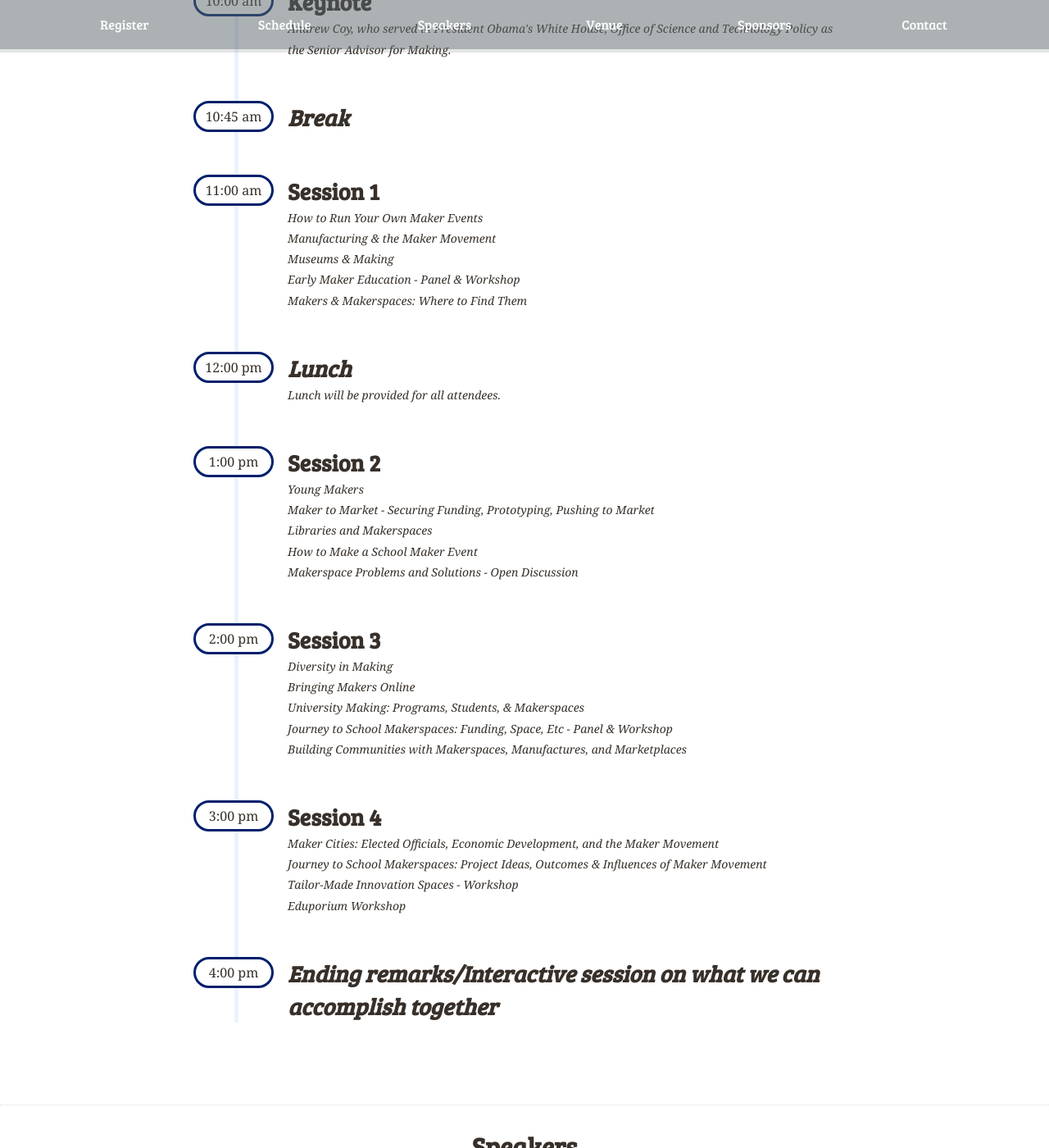
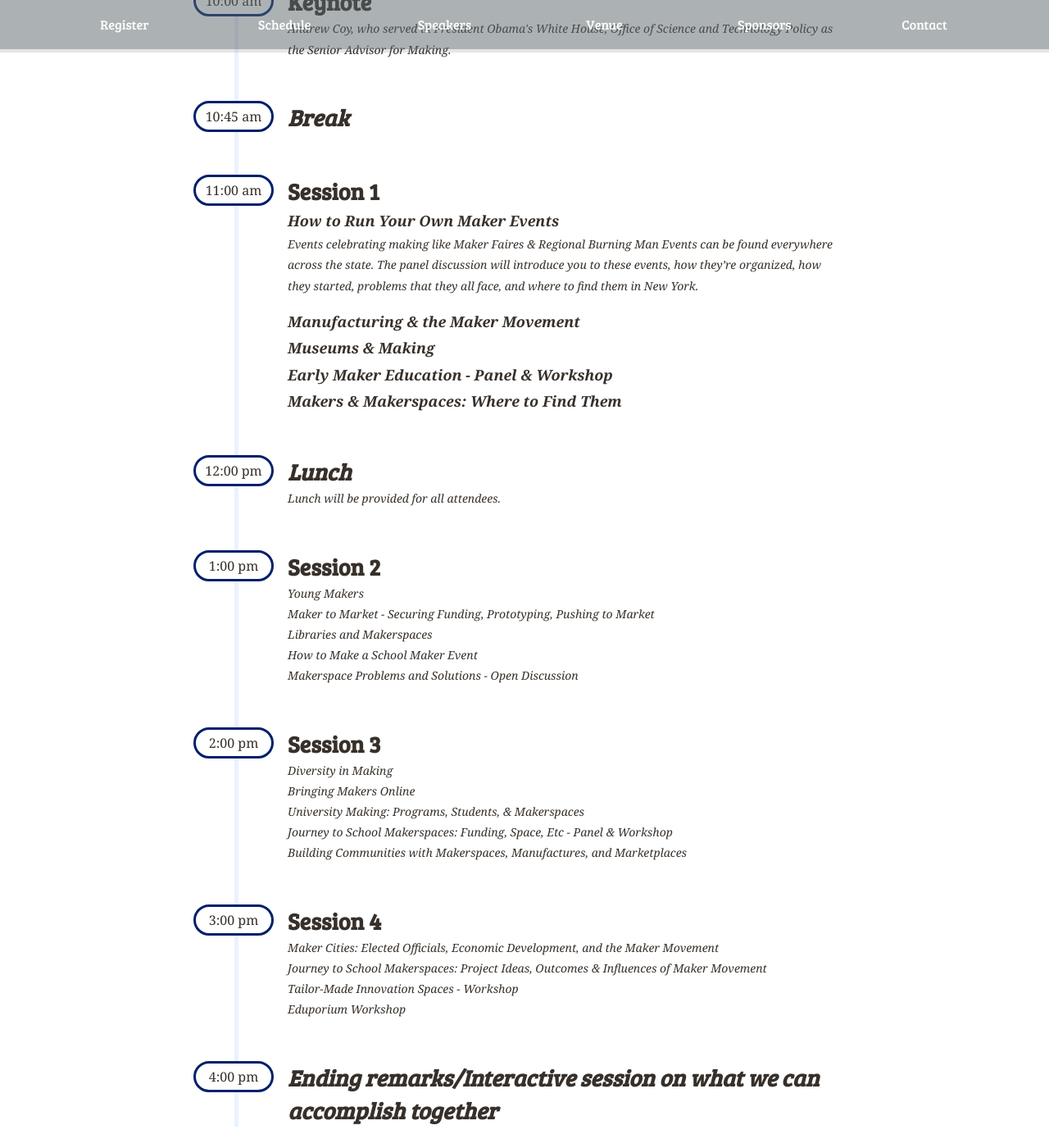
Before and after one commit to nysmakers/nysmakers.github.io, a Jekyll site: the page built from index.html, in a window 1280 px wide and 1400 px high, scrolled down 1976 px. Shown: the whole window at 82% size. Built offline with Jekyll 4.4.1, drawn with Linux system fonts in a browser that asks for light colours; some web fonts are replaced; comment, search, counter and statistics services are not loaded.

Commit message:
Added first panel description

```diff
--- a/2017/stylesheets/responsive.css
+++ b/2017/stylesheets/responsive.css
@@ -186,6 +186,10 @@ section {
   #schedule .fullschedule .break h2 {
     font-size: 24px;
     font-style: italic; }
+  #schedule .fullschedule .topicname{
+      font-weight: bold;
+      font-size: 18px;
+    }
   #schedule .fullschedule .slot {
     position: relative;
     padding-left: 60px;
@@ -216,6 +220,9 @@ section {
       padding: 0; }
     #schedule .fullschedule .slot p {
       padding: 0; }
+    #schedule .fullschedule .slot .topicdesc{
+      margin-bottom: 15px;
+    }
 
 .keynote-speaker-bio{
   font-size: 1em;
--- a/index.html
+++ b/index.html
@@ -90,11 +90,13 @@ title: New York Maker Summit - March 24th, 2017 - Albany, NY
           <div class="slot">
             <span class="time">11:00 am</span>
             <h2>Session 1</h2>
-            <p>How to Run Your Own Maker Events</p>
-            <p>Manufacturing & the Maker Movement</p>
-            <p>Museums & Making</p>
-            <p>Early Maker Education - Panel & Workshop</p>
-            <p>Makers & Makerspaces: Where to Find Them</p>
+            <p class="topicname">How to Run Your Own Maker Events</p>
+            <p class="topicdesc">Events celebrating making like Maker Faires & Regional Burning Man Events can be found everywhere across the state. The panel discussion will introduce you to these events, how they’re organized, how they started, problems that they all face, and where to find them in New York.</p>
+
+            <p class="topicname">Manufacturing & the Maker Movement</p>
+            <p class="topicname">Museums & Making</p>
+            <p class="topicname">Early Maker Education - Panel & Workshop</p>
+            <p class="topicname">Makers & Makerspaces: Where to Find Them</p>
           </div>
 
           <div class="slot break">
```
